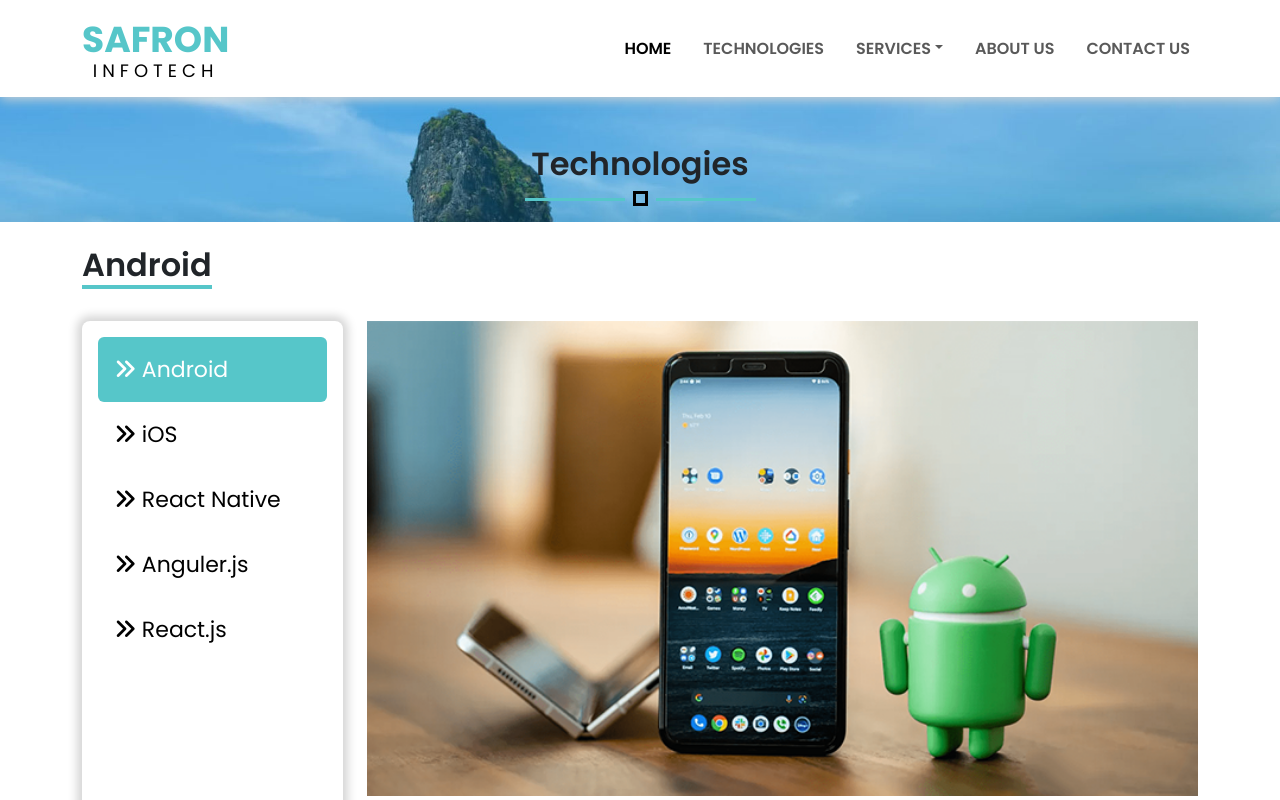
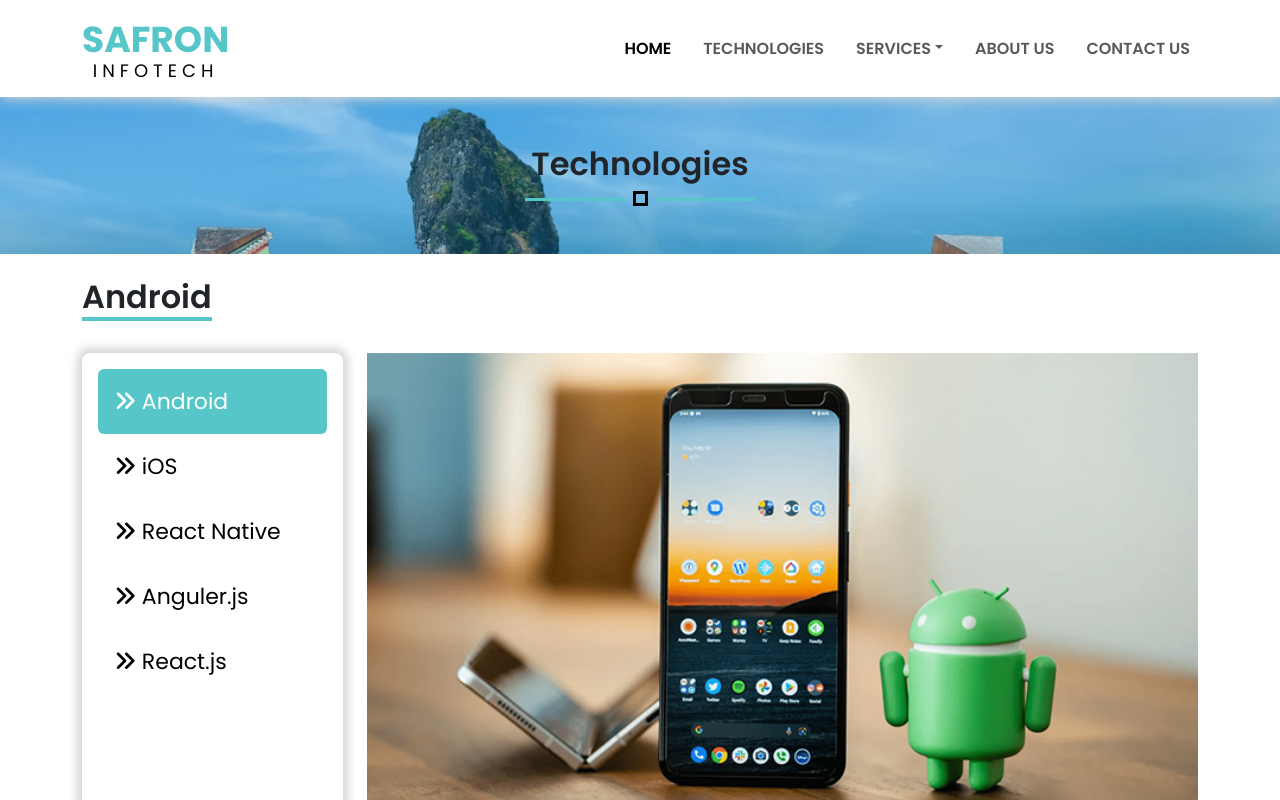
Before and after one commit to darshakkanani2002/safron, a React (Vite) app: page /technologies in a window 1280 px wide. Shown: the top 800 px of the page. Built offline with nearby package versions, Linux system fonts and the light colour scheme.

Commit message:
Add files via upload

```diff
--- a/src/component/technologies/Technologies.jsx
+++ b/src/component/technologies/Technologies.jsx
@@ -7,7 +7,7 @@ export default function Technologies() {
     };
     return (
         <div>
-            <div className='text-center pb-3 pt-5 technologis-back'>
+            <div className='text-center py-5 technologis-back'>
                 <h2 className='fw-semibold'>Technologies</h2>
                 <div className='home-box-div'></div>
             </div>
```
